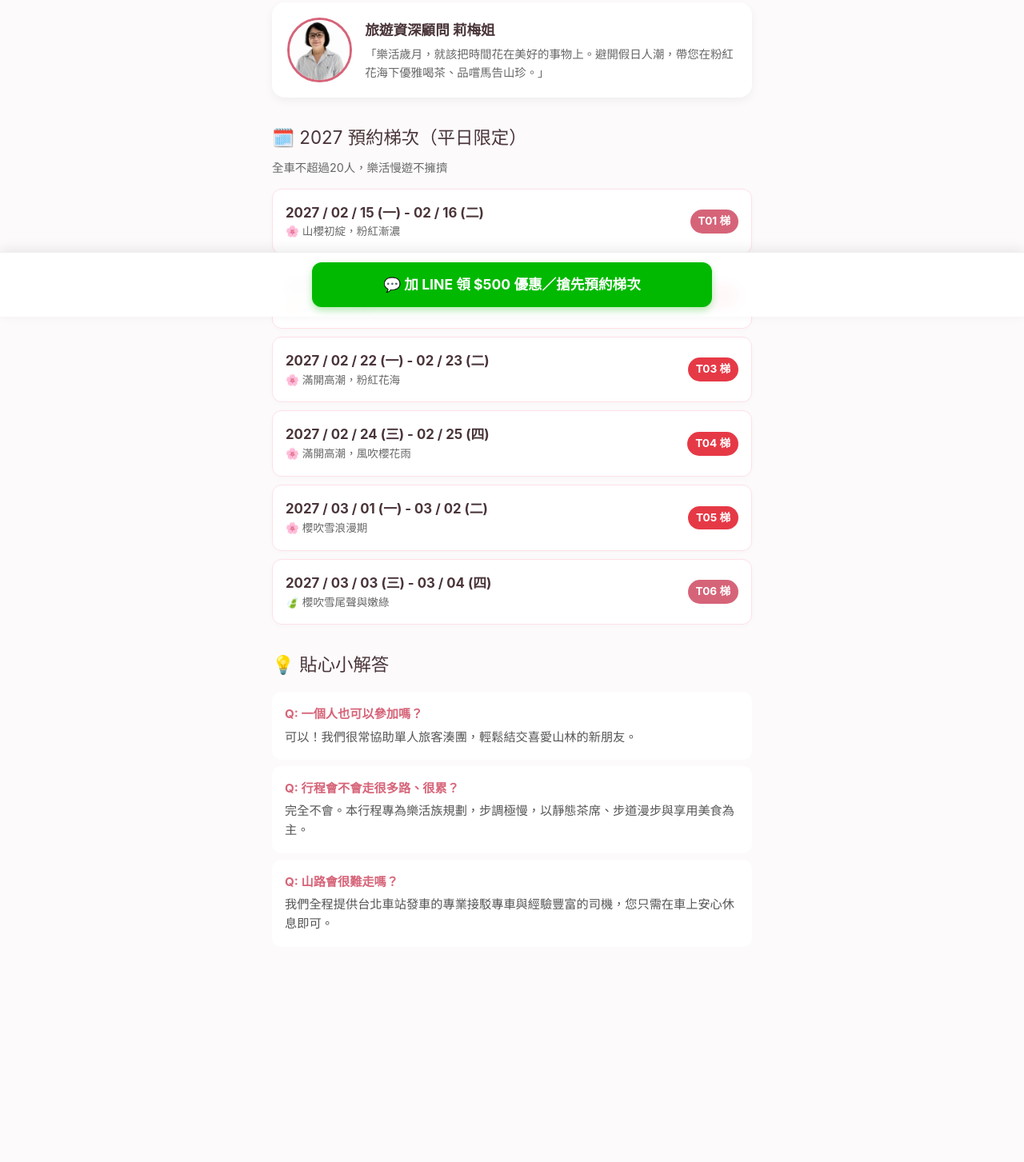
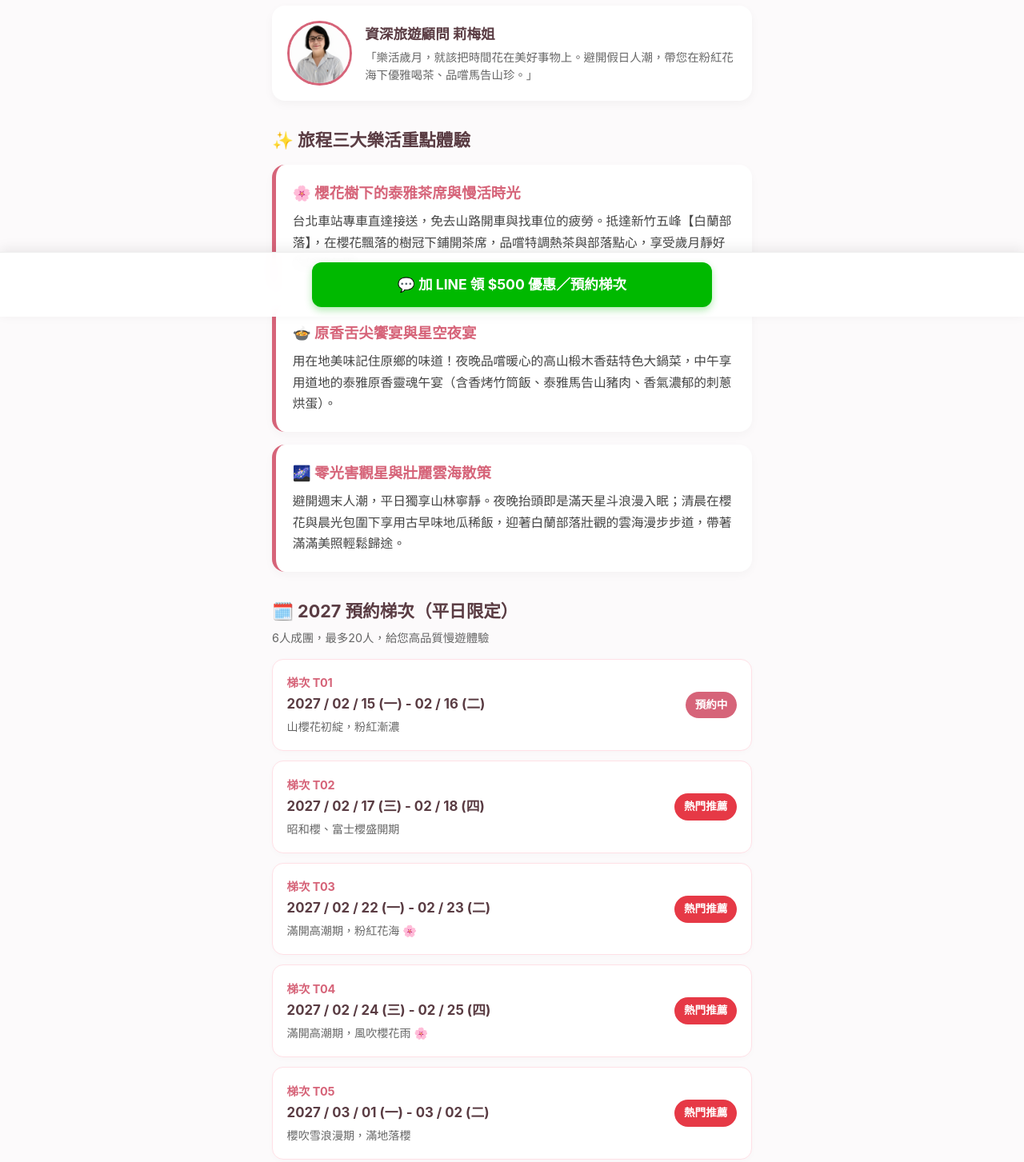
Before and after one commit to envoytraveltaiwan-walker/sakura-atayal, a plain HTML site: page index.html in a window 1280 px wide. Shown: the part 404-1857 px from the top of the page at 80% size. Before the commit the page ends 1695 px from the top, so only its background shows below. Drawn offline with Linux system fonts and the light colour scheme.

Commit message:
Update index.html

```diff
--- a/index.html
+++ b/index.html
@@ -8,7 +8,7 @@
         :root {
             --primary: #d66479;
             --primary-light: #fff0f3;
-            --dark: #4a3539;
+            --dark: #5a3c43;
             --gray: #666;
             --bg: #fcfafb;
         }
@@ -18,17 +18,17 @@
             color: #333;
             background-color: var(--bg);
             margin: 0;
-            padding: 0 0 80px 0; /* 留給底部固定按鈕的空間 */
+            padding: 0 0 85px 0; /* 留給底部固定按鈕的空間 */
         }
         .header {
             background: linear-gradient(135deg, #ffd1dc 0%, #ffb6c1 100%);
             color: var(--dark);
             text-align: center;
-            padding: 2.5rem 1.2rem 2rem;
+            padding: 2.5rem 1.2rem 2.2rem;
             border-radius: 0 0 25px 25px;
         }
         .header h1 { margin: 0; font-size: 1.8rem; font-weight: 800; }
-        .header p { margin: 8px 0 0; font-size: 1.1rem; font-weight: bold; opacity: 0.9; }
+        .header p { margin: 8px 0 0; font-size: 1.05rem; font-weight: bold; opacity: 0.9; }
 
         .container { padding: 1.2rem; max-width: 600px; margin: 0 auto; }
 
@@ -44,7 +44,7 @@
         .fast-read h3 {
             margin: 0 0 10px 0;
             color: var(--primary);
-            font-size: 1.2rem;
+            font-size: 1.15rem;
             display: flex;
             align-items: center;
             gap: 6px;
@@ -56,20 +56,22 @@
         }
         .tag-item {
             background: var(--primary-light);
-            padding: 8px 12px;
+            padding: 10px;
             border-radius: 10px;
             font-size: 0.95rem;
             font-weight: bold;
             color: var(--dark);
+            text-align: center;
         }
 
         .section-title {
             color: var(--dark);
-            font-size: 1.4rem;
-            margin: 2rem 0 1rem 0;
+            font-size: 1.35rem;
+            margin: 2rem 0 0.8rem 0;
             display: flex;
             align-items: center;
             gap: 8px;
+            font-weight: bold;
         }
 
         /* 達人引言 */
@@ -80,7 +82,7 @@
             display: flex;
             align-items: center;
             gap: 1rem;
-            box-shadow: 0 4px 12px rgba(0,0,0,0.05);
+            box-shadow: 0 4px 12px rgba(0,0,0,0.04);
         }
         .expert-img {
             width: 75px;
@@ -91,54 +93,59 @@
             object-fit: cover;
         }
         .expert-text h4 { margin: 0; font-size: 1.1rem; color: var(--dark); }
-        .expert-text p { margin: 4px 0 0; font-size: 0.9rem; color: var(--gray); }
+        .expert-text p { margin: 4px 0 0; font-size: 0.9rem; color: var(--gray); line-height: 1.5; }
 
-        /* 樂活體驗故事 */
+        /* 樂活主題重點（去時間軸與第一/二天包裝） */
         .story-card {
             background: #fff;
             border-radius: 16px;
-            padding: 1.2rem;
+            padding: 1.3rem;
             margin-bottom: 1rem;
             box-shadow: 0 4px 12px rgba(0,0,0,0.03);
             border-left: 5px solid var(--primary);
         }
-        .story-card h4 { margin: 0 0 6px 0; font-size: 1.1rem; color: var(--primary); }
-        .story-card p { margin: 0; font-size: 0.95rem; color: #555; }
+        .story-card h4 { margin: 0 0 8px 0; font-size: 1.15rem; color: var(--primary); }
+        .story-card p { margin: 0; font-size: 0.98rem; color: #444; line-height: 1.7; }
 
-        /* 梯次卡片優化 (樂活好讀版) */
+        /* 梯次卡片 (大字好點擊、樂活優化) */
         .batch-card {
             background: #fff;
             border: 1px solid #ffe0e6;
-            border-radius: 12px;
-            padding: 1rem;
-            margin-bottom: 10px;
+            border-radius: 14px;
+            padding: 1.1rem;
+            margin-bottom: 12px;
             display: flex;
             justify-content: space-between;
             align-items: center;
             box-shadow: 0 2px 8px rgba(0,0,0,0.02);
         }
+        .batch-info { flex: 1; }
+        .batch-no { font-weight: bold; color: var(--primary); font-size: 0.9rem; margin-bottom: 2px; }
         .batch-date { font-weight: bold; font-size: 1.05rem; color: var(--dark); }
-        .batch-date span { display: block; font-size: 0.85rem; color: var(--gray); font-weight: normal; }
-        .batch-status {
+        .batch-status { font-size: 0.88rem; color: var(--gray); margin-top: 4px; }
+        .batch-tag {
             background: var(--primary);
             color: #fff;
-            padding: 4px 10px;
+            padding: 6px 12px;
             border-radius: 20px;
             font-size: 0.85rem;
             font-weight: bold;
+            white-space: nowrap;
+            margin-left: 10px;
         }
-        .batch-status.highlight { background: #e63946; }
+        .batch-tag.hot { background: #e63946; }
 
         /* 貼心 QA */
         .qa-item {
             background: #fff;
-            padding: 1rem;
-            border-radius: 12px;
-            margin-bottom: 8px;
+            padding: 1.1rem;
+            border-radius: 14px;
+            margin-bottom: 10px;
             font-size: 0.95rem;
+            box-shadow: 0 2px 6px rgba(0,0,0,0.02);
         }
-        .qa-q { font-weight: bold; color: var(--primary); margin-bottom: 4px; }
-        .qa-a { color: #555; margin: 0; }
+        .qa-q { font-weight: bold; color: var(--primary); margin-bottom: 6px; font-size: 1rem; }
+        .qa-a { color: #555; margin: 0; line-height: 1.6; }
 
         /* 底部固定導購按鈕 */
         .fixed-bottom {
@@ -150,7 +157,7 @@
             backdrop-filter: blur(8px);
             border-top: 1px solid #eee;
             padding: 12px 16px;
-            z-50;
+            z-index: 50;
             box-shadow: 0 -4px 15px rgba(0,0,0,0.08);
         }
         .btn-line {
@@ -181,100 +188,122 @@
 
     <!-- 15秒樂活族重點極速看 -->
     <div class="fast-read">
-        <h3>⚡ 15秒看懂這趟行程</h3>
+        <h3>⚡ 15秒掌握行程重點</h3>
         <div class="fast-read-tags">
-            <div class="tag-item">🚌 台北車站直達包車</div>
+            <div class="tag-item">🚌 台北直達免開車</div>
             <div class="tag-item">🍵 櫻花樹下泰雅茶席</div>
-            <div class="tag-item">🌿 6人成團 / 20人上限</div>
-            <div class="tag-item">🌌 平日獨享星空雲海</div>
+            <div class="tag-item">🌿 6人成團/精緻小團</div>
+            <div class="tag-item">🌌 零光害觀星與雲海</div>
         </div>
     </div>
 
     <!-- 達人靈魂帶路 -->
-    <div class="section-title">👩‍💼 達人帶路</div>
+    <div class="section-title">👩‍💼 達人靈魂帶路</div>
     <div class="expert-card">
         <img class="expert-img" src="https://raw.githubusercontent.com/envoytraveltaiwan-walker/sakura-atayal/main/%E8%8E%89%E6%A2%85%E5%A7%90.png" alt="莉梅姐">
         <div class="expert-text">
-            <h4>旅遊資深顧問 莉梅姐</h4>
-            <p>「樂活歲月，就該把時間花在美好的事物上。避開假日人潮，帶您在粉紅花海下優雅喝茶、品嚐馬告山珍。」</p>
+            <h4>資深旅遊顧問 莉梅姐</h4>
+            <p>「樂活歲月，就該把時間花在美好事物上。避開假日人潮，帶您在粉紅花海下優雅喝茶、品嚐馬告山珍。」</p>
         </div>
     </div>
 
+    <!-- 主題式樂活重點（無時間軸、無第一/二天分段） -->
+    <div class="section-title">✨ 旅程三大樂活重點體驗</div>
 
+    <div class="story-card">
+        <h4>🌸 櫻花樹下的泰雅茶席與慢活時光</h4>
+        <p>台北車站專車直達接送，免去山路開車與找車位的疲勞。抵達新竹五峰【白蘭部落】，在櫻花飄落的樹冠下鋪開茶席，品嚐特調熱茶與部落點心，享受歲月靜好的優雅氛圍。</p>
+    </div>
 
-    <!-- 梯次卡片 (大字好點擊) -->
+    <div class="story-card">
+        <h4>🍲 原香舌尖饗宴與星空夜宴</h4>
+        <p>用在地美味記住原鄉的味道！夜晚品嚐暖心的高山椴木香菇特色大鍋菜，中午享用道地的泰雅原香靈魂午宴（含香烤竹筒飯、泰雅馬告山豬肉、香氣濃郁的刺蔥烘蛋）。</p>
+    </div>
+
+    <div class="story-card">
+        <h4>🌌 零光害觀星與壯麗雲海散策</h4>
+        <p>避開週末人潮，平日獨享山林寧靜。夜晚抬頭即是滿天星斗浪漫入眠；清晨在櫻花與晨光包圍下享用古早味地瓜稀飯，迎著白蘭部落壯觀的雲海漫步步道，帶著滿滿美照輕鬆歸途。</p>
+    </div>
+
+    <!-- 梯次卡片 (大字好點擊、樂活優化) -->
     <div class="section-title">🗓️ 2027 預約梯次（平日限定）</div>
-    <p style="font-size: 0.9rem; color: #666; margin-top: -8px;">全車不超過20人，樂活慢遊不擁擠</p>
+    <p style="font-size: 0.9rem; color: #666; margin-top: -8px;">6人成團，最多20人，給您高品質慢遊體驗</p>
 
     <div class="batch-card">
-        <div class="batch-date">
-            2027 / 02 / 15 (一) - 02 / 16 (二)
-            <span>🌸 山櫻初綻，粉紅漸濃</span>
+        <div class="batch-info">
+            <div class="batch-no">梯次 T01</div>
+            <div class="batch-date">2027 / 02 / 15 (一) - 02 / 16 (二)</div>
+            <div class="batch-status">山櫻花初綻，粉紅漸濃</div>
         </div>
-        <div class="batch-status">T01 梯</div>
+        <div class="batch-tag">預約中</div>
     </div>
 
     <div class="batch-card">
-        <div class="batch-date">
-            2027 / 02 / 17 (三) - 02 / 18 (四)
-            <span>🔥 昭和櫻盛開推薦</span>
+        <div class="batch-info">
+            <div class="batch-no">梯次 T02</div>
+            <div class="batch-date">2027 / 02 / 17 (三) - 02 / 18 (四)</div>
+            <div class="batch-status">昭和櫻、富士櫻盛開期</div>
         </div>
-        <div class="batch-status highlight">T02 梯</div>
+        <div class="batch-tag hot">熱門推薦</div>
     </div>
 
     <div class="batch-card">
-        <div class="batch-date">
-            2027 / 02 / 22 (一) - 02 / 23 (二)
-            <span>🌸 滿開高潮，粉紅花海</span>
+        <div class="batch-info">
+            <div class="batch-no">梯次 T03</div>
+            <div class="batch-date">2027 / 02 / 22 (一) - 02 / 23 (二)</div>
+            <div class="batch-status">滿開高潮期，粉紅花海 🌸</div>
         </div>
-        <div class="batch-status highlight">T03 梯</div>
+        <div class="batch-tag hot">熱門推薦</div>
     </div>
 
     <div class="batch-card">
-        <div class="batch-date">
-            2027 / 02 / 24 (三) - 02 / 25 (四)
-            <span>🌸 滿開高潮，風吹櫻花雨</span>
+        <div class="batch-info">
+            <div class="batch-no">梯次 T04</div>
+            <div class="batch-date">2027 / 02 / 24 (三) - 02 / 25 (四)</div>
+            <div class="batch-status">滿開高潮期，風吹櫻花雨 🌸</div>
         </div>
-        <div class="batch-status highlight">T04 梯</div>
+        <div class="batch-tag hot">熱門推薦</div>
     </div>
 
     <div class="batch-card">
-        <div class="batch-date">
-            2027 / 03 / 01 (一) - 03 / 02 (二)
-            <span>🌸 櫻吹雪浪漫期</span>
+        <div class="batch-info">
+            <div class="batch-no">梯次 T05</div>
+            <div class="batch-date">2027 / 03 / 01 (一) - 03 / 02 (二)</div>
+            <div class="batch-status">櫻吹雪浪漫期，滿地落櫻</div>
         </div>
-        <div class="batch-status highlight">T05 梯</div>
+        <div class="batch-tag hot">熱門推薦</div>
     </div>
 
     <div class="batch-card">
-        <div class="batch-date">
-            2027 / 03 / 03 (三) - 03 / 04 (四)
-            <span>🍃 櫻吹雪尾聲與嫩綠</span>
+        <div class="batch-info">
+            <div class="batch-no">梯次 T06</div>
+            <div class="batch-date">2027 / 03 / 03 (三) - 03 / 04 (四)</div>
+            <div class="batch-status">櫻吹雪尾聲，嫩綠交織</div>
         </div>
-        <div class="batch-status">T06 梯</div>
+        <div class="batch-tag">預約中</div>
     </div>
 
     <!-- 樂活族貼心 QA -->
     <div class="section-title">💡 貼心小解答</div>
     <div class="qa-item">
         <div class="qa-q">Q: 一個人也可以參加嗎？</div>
-        <div class="qa-a">可以！我們很常協助單人旅客湊團，輕鬆結交喜愛山林的新朋友。</div>
+        <div class="qa-a">可以！我們提供單人報名與湊團服務，非常多樂活朋友獨自報名，輕鬆結交喜愛山林的新朋友。</div>
     </div>
     <div class="qa-item">
-        <div class="qa-q">Q: 行程會不會走很多路、很累？</div>
-        <div class="qa-a">完全不會。本行程專為樂活族規劃，步調極慢，以靜態茶席、步道漫步與享用美食為主。</div>
+        <div class="qa-q">Q: 行程會不會走很多路、體力負擔大？</div>
+        <div class="qa-a">完全不會。行程專為樂活族群設計，步調慢活不緊湊，以靜態茶席、平緩步道漫步與品嚐美食為主。</div>
     </div>
     <div class="qa-item">
-        <div class="qa-q">Q: 山路會很難走嗎？</div>
-        <div class="qa-a">我們全程提供台北車站發車的專業接駁專車與經驗豐富的司機，您只需在車上安心休息即可。</div>
+        <div class="qa-q">Q: 山路開車會不會很辛苦？</div>
+        <div class="qa-a">我們提供台北車站直達接駁專車，由經驗豐富的專業司機開車，您只需在車上安心休息，免去駕駛疲勞與停車煩惱。</div>
     </div>
 
 </div>
 
-<!-- 底部固定按鈕 -->
+<!-- 底部固定導購按鈕 -->
 <div class="fixed-bottom">
     <a href="https://lin.ee/Z3c7Qam" class="btn-line">
-        💬 加 LINE 領 $500 優惠／搶先預約梯次
+        💬 加 LINE 領 $500 優惠／預約梯次
     </a>
 </div>
 
```
